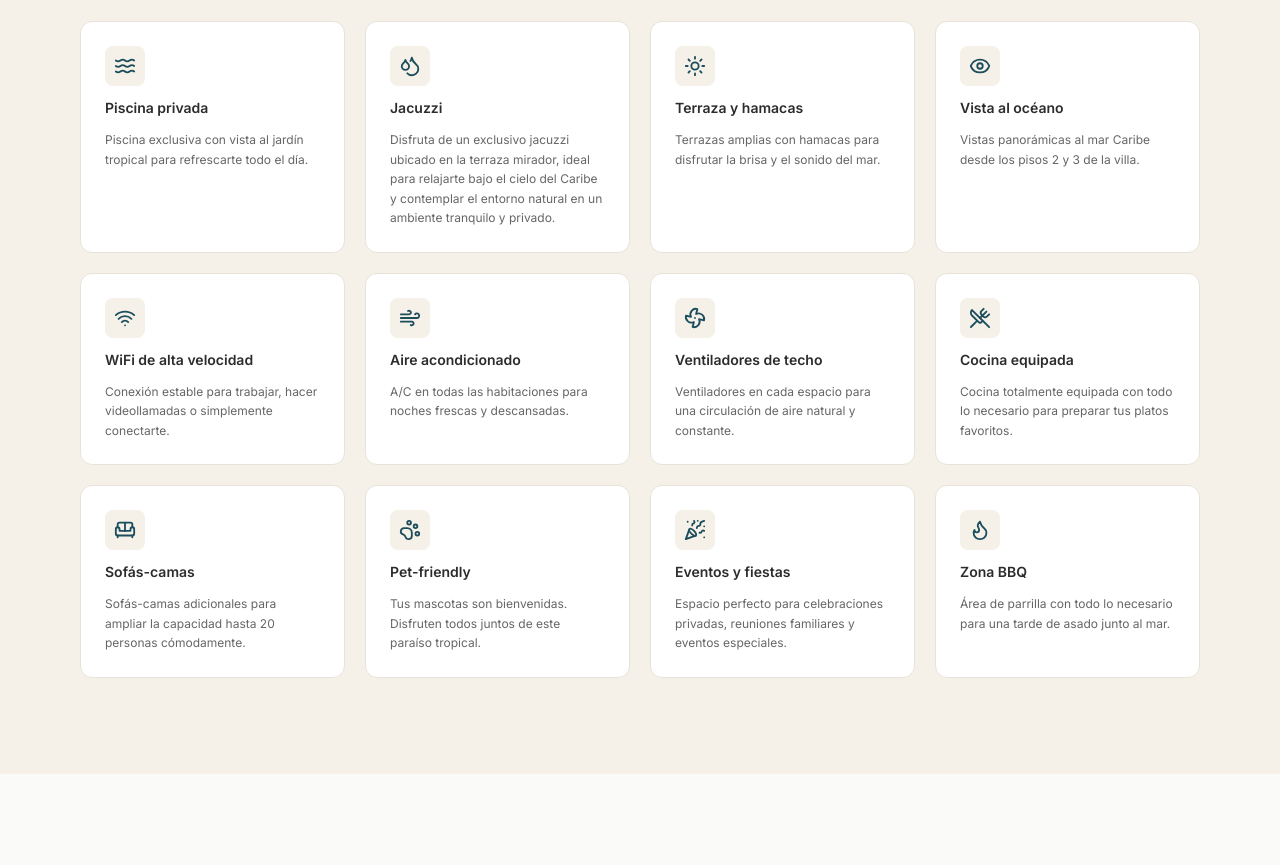
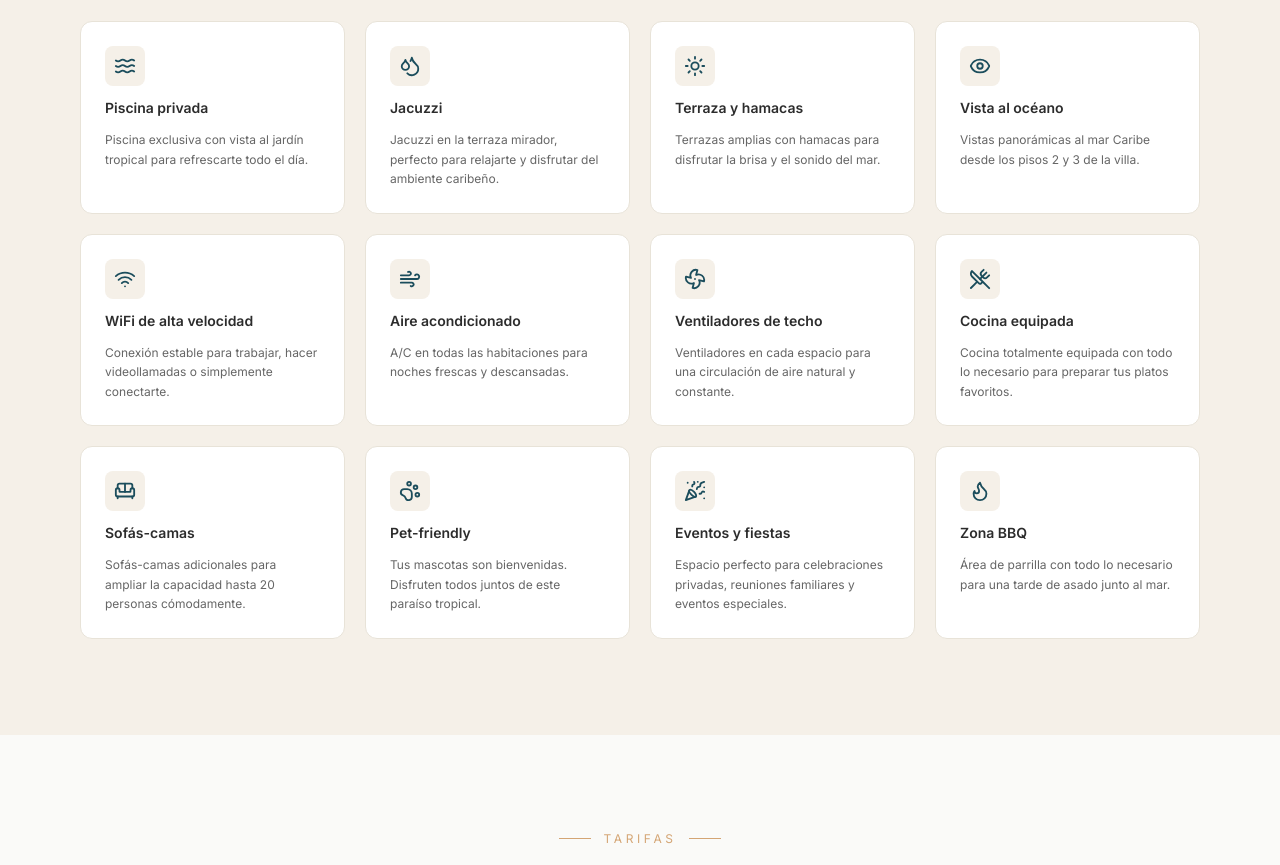
Before and after one commit to jaimeV2505/v0-alamar-house-website-sx, a Next.js app: page / in a window 1280 px wide. Shown: the part 6320-7185 px from the top of the page. Built offline with nearby package versions, Linux system fonts and the light colour scheme; a web font is replaced by a local one.

Commit message:
feat: update amenities section description for jacuzzi
Shortened and simplified jacuzzi description for clarity

Co-authored-by: Jaime Valeta <191352203+jaimeV2505@users.noreply.github.com>

```diff
--- a/components/home/amenities-section.tsx
+++ b/components/home/amenities-section.tsx
@@ -22,7 +22,7 @@ const amenities = [
   {
     icon: <Droplets size={22} />,
     title: 'Jacuzzi',
-    description: 'Disfruta de un exclusivo jacuzzi ubicado en la terraza mirador, ideal para relajarte bajo el cielo del Caribe y contemplar el entorno natural en un ambiente tranquilo y privado.',
+    description: 'Jacuzzi en la terraza mirador, perfecto para relajarte y disfrutar del ambiente caribeño.',
   },
   {
     icon: <Sun size={22} />,
```
